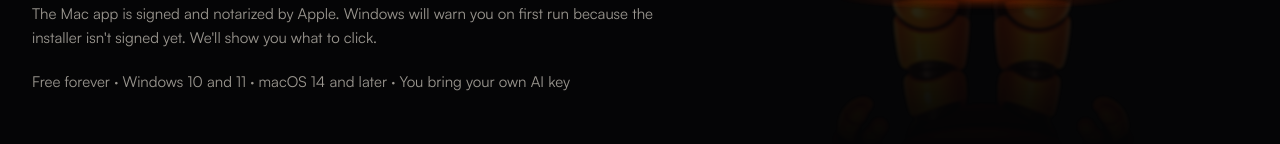
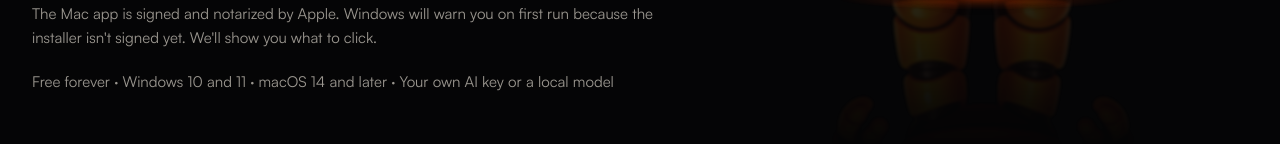
Before and after one commit to SukinShetty/mybuildy-site, a Next.js app: page / in a window 1280 px wide. Shown: the part 656-800 px from the top of the page. Built offline with nearby package versions, Linux system fonts and the light colour scheme; no server answers.

Commit message:
copy: hero mentions the local-model option alongside your own AI key

```diff
--- a/components/hero.tsx
+++ b/components/hero.tsx
@@ -54,7 +54,7 @@ export function Hero({ downloads }: { downloads: Downloads }) {
           />
 
           <p className="mt-5 text-small text-muted">
-            Free forever · Windows 10 and 11 · macOS 14 and later · You bring your own AI key
+            Free forever · Windows 10 and 11 · macOS 14 and later · Your own AI key or a local model
           </p>
         </div>
 
```
